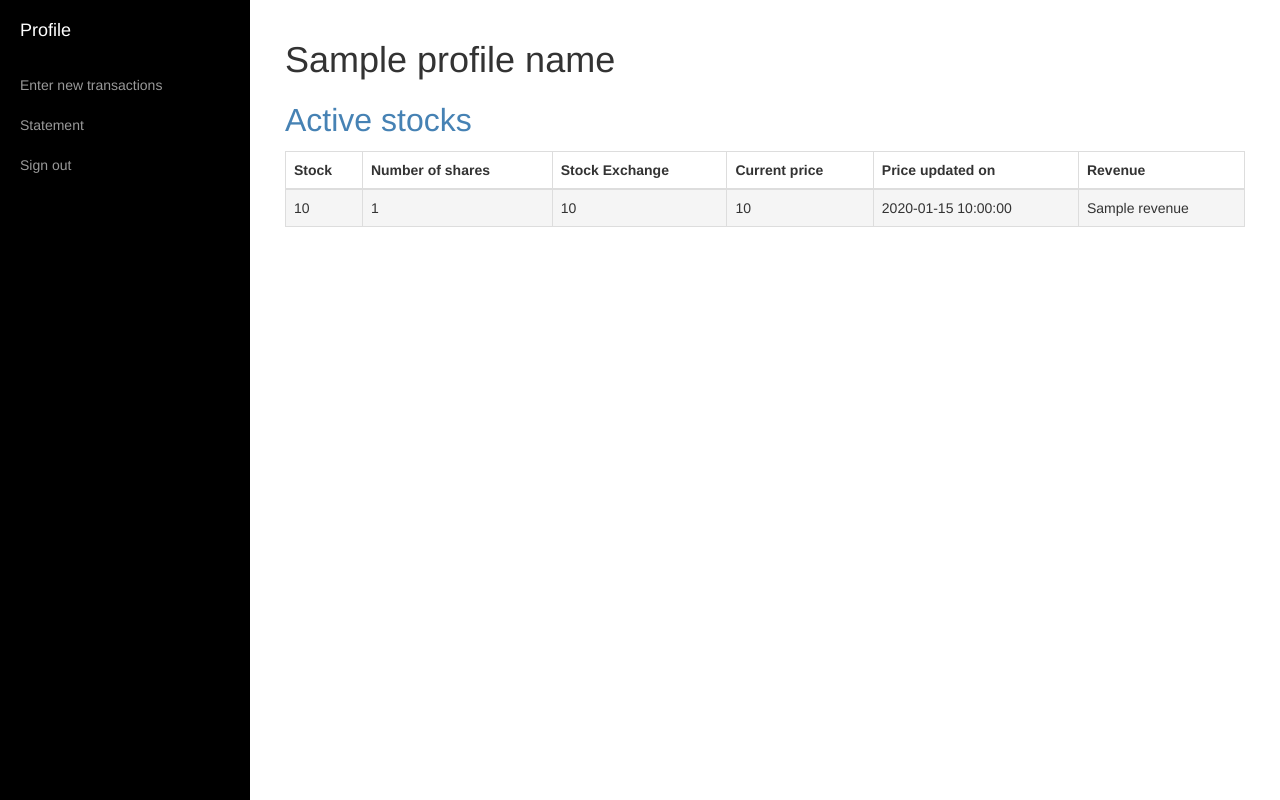
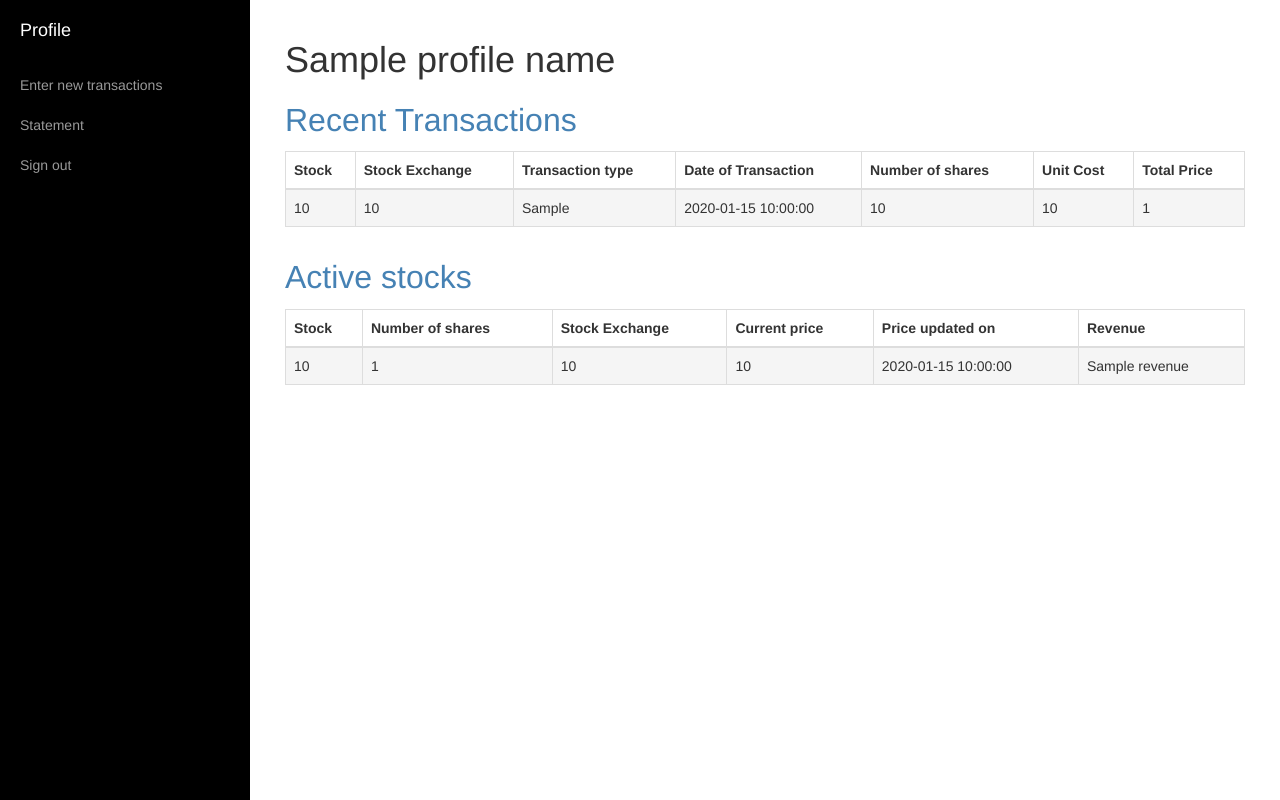
Before and after one commit to bharatreddy/thelogs, a Flask app: template bear/templates/profile_layout.html in a window 1280 px wide. Run offline with Flask 2, Linux system fonts and the light colour scheme; the template is opened without the code that fills it: most values are stand-ins (such as "Sample title", 1, 10 or a date in 2020); parts of the project's set-up code (start-up, migrations or seed data) failed here and were passed over; some libraries are stand-ins or nearby versions.

Commit message:
recent xns

```diff
--- a/bear/routes.py
+++ b/bear/routes.py
@@ -71,12 +71,13 @@ def profile():
         # prices of shares for the user
         actvStcks = getActiveStocks(userId)
         transStcks = getTransactions(userId)
-        print transStcks
         # to use it in jinja templates, we need to convert the DF
         # into a list of dicts
         actvStcks = actvStcks.T.to_dict().values()
+        transStcks = transStcks.T.to_dict().values()
         return render_template('profile_layout.html', \
-            profileName=userName, activeStocks=actvStcks)
+            profileName=userName, \
+            activeStocks=actvStcks, transctnStcks=transStcks)
 
 def getTransactions(userId):
     # get acvtive shares of the user along with the current price
@@ -88,11 +89,14 @@ def getTransactions(userId):
                     " INNER JOIN " +\
                     "TransactionTypes as tt ON "+\
                     "st.transaction_type_id=tt.transaction_type_id" + \
-                    " WHERE st.userid = "+ str(userId)
+                    " WHERE st.userid = "+ str(userId) + " limit 10;"
     # set up connections to the DB
     conn = mysql.connector.Connect(host='localhost',user='root',\
                         password='',database='Logbook')
     transactionsDF = pandas.read_sql( qryTransactions, conn )
+    # limit the total cost to 2 decimal places
+    transactionsDF['total_cost'] = \
+    transactionsDF['total_cost'].apply(lambda x: round(x, 2))
     return transactionsDF
 
 def getActiveStocks(userId):
--- a/bear/templates/profile_layout.html
+++ b/bear/templates/profile_layout.html
@@ -60,6 +60,36 @@
                     </div>
                 </div>
                 <table class="table table-bordered table-hover">
+                   <caption><font size="6" color="steelblue">Recent Transactions</font></caption>
+                   <thead>
+                      <tr>
+                         <th>Stock</th>
+                         <th>Stock Exchange</th>
+                         <th>Transaction type</th>
+                         <th>Date of Transaction</th>
+                         <th>Number of shares</th>
+                         <th>Unit Cost</th>
+                         <th>Total Price</th>
+                      </tr>
+                   </thead>
+                   <tbody>
+                      {% for transctns in transctnStcks %}
+                      <tr class="active">
+                         <td>{{ transctns.stock_symbol }}</td>
+                         <td>{{ transctns.stock_exchange }}</td>
+                         <td>{{ transctns.transaction_type }}</td>
+                         <td>{{ transctns.date }}</td>
+                         <td>{{ transctns.quantity }}</td>
+                         <td>{{ transctns.cost_per_unit }}</td>
+                         <td>{{ transctns.total_cost }}</td>
+                      </tr>
+                      {% endfor %}
+                   </tbody>
+                </table>
+
+
+
+                <table class="table table-bordered table-hover">
                    <caption><font size="6" color="steelblue">Active stocks</font></caption>
                    <thead>
                       <tr>
```
